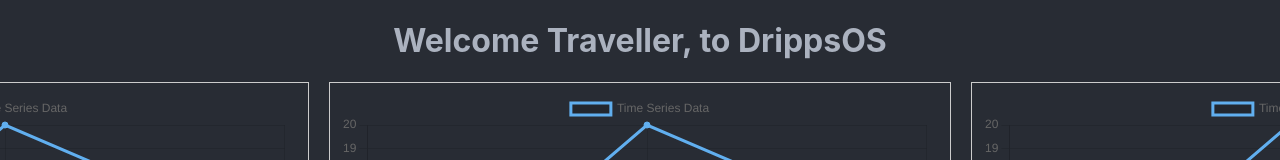
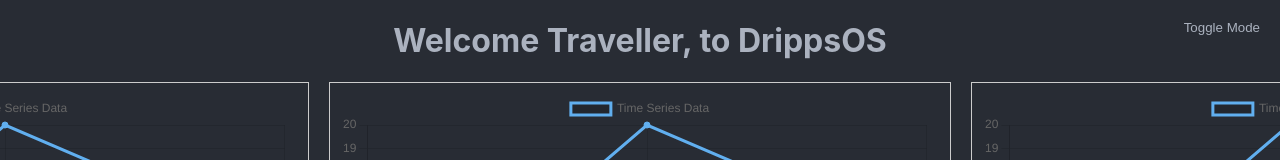
Before and after one commit to CallumAlexander/DrippsOS, a React (Create React App) app: page / in a window 1280 px wide. Shown: the top 160 px of the page. Built offline with nearby package versions, Linux system fonts and the light colour scheme.

Commit message:
Got a toggle light and darkmode working

```diff
--- a/src/App.css
+++ b/src/App.css
@@ -36,3 +36,23 @@
     transform: rotate(360deg);
   }
 }
+
+.toggle-button {
+  position: absolute;
+  top: 10px;
+  right: 10px;
+  padding: 10px;
+  background-color: transparent;
+  color: var(--color-text);
+  border: none;
+  outline: none;
+  cursor: pointer;
+}
+
+.toggle-button:hover {
+  color: var(--color-primary);
+}
+
+.toggle-button:active {
+  color: var(--color-secondary);
+}
--- a/src/App.js
+++ b/src/App.js
@@ -1,10 +1,37 @@
 import logo from './logo.svg';
 import './App.css';
 import Dashboard from "./Dashboard";
+import {useState} from "react";
 
 function App() {
+
+  const [isDarkMode, setIsDarkMode] = useState(false);
+
+  const handleToggleMode = () => {
+    setIsDarkMode(!isDarkMode);
+    updateColorScheme();
+  };
+
+  const updateColorScheme = () => {
+    const root = document.documentElement;
+    if (isDarkMode) {
+      root.style.setProperty('--color-primary', '#61afef');
+      root.style.setProperty('--color-secondary', '#98c379');
+      root.style.setProperty('--color-background', '#282c34');
+      root.style.setProperty('--color-text', '#abb2bf');
+    } else {
+      root.style.setProperty('--color-primary', '#add8e6');
+      root.style.setProperty('--color-secondary', '#90ee90');
+      root.style.setProperty('--color-background', '#f5f5f5');
+      root.style.setProperty('--color-text', '#333333');
+    }
+  };
+
   return (
-    <div className="App">
+    <div className={`App ${isDarkMode ? 'dark-mode' : ''}`}>
+        <button className="toggle-button" onClick={handleToggleMode}>
+        Toggle Mode
+      </button>
       <div className="Dashboard-dv">
         <Dashboard />
       </div>
--- a/src/index.css
+++ b/src/index.css
@@ -8,6 +8,14 @@
   --color-background: #282c34; /* Dark gray */
   --color-text: #abb2bf;       /* Light gray */
 }
+
+body.dark-mode {
+  --color-primary: #add8e6;    /* Light blue */
+  --color-secondary: #90ee90;  /* Light green */
+  --color-background: #f5f5f5; /* Light gray */
+  --color-text: #333333;       /* Dark gray */
+}
+
 
 body {
   margin: 0;
```
